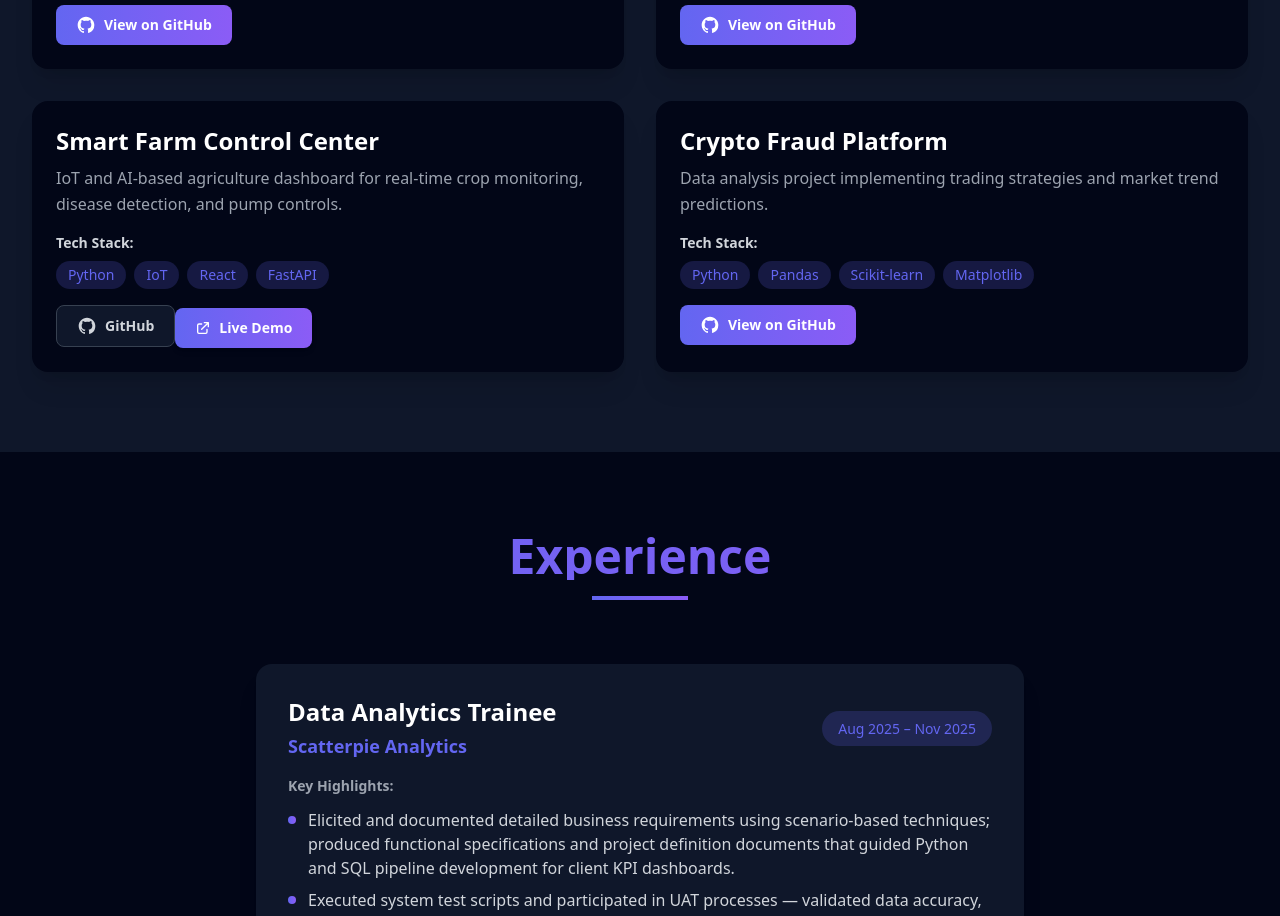
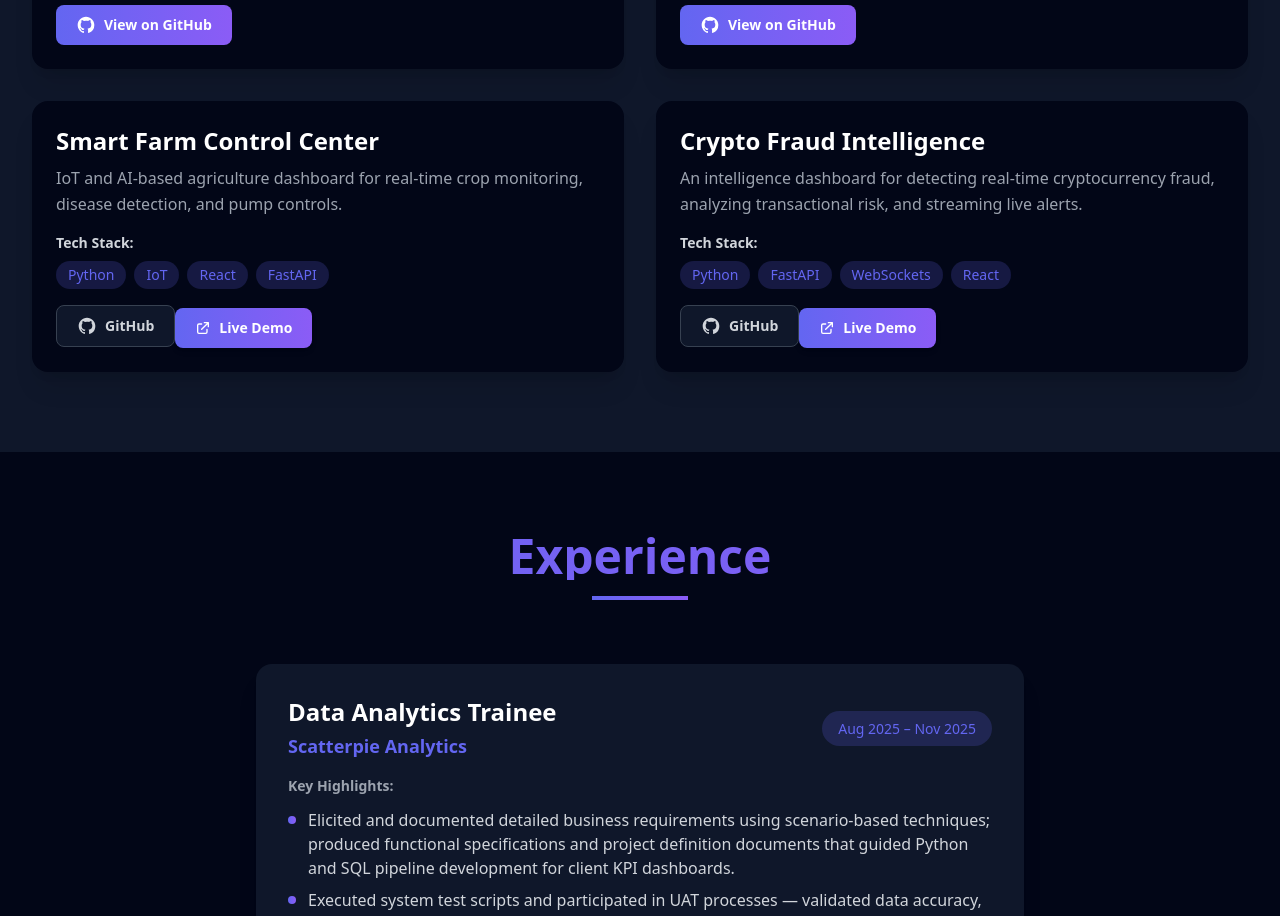
Before and after one commit to ritesh5102/Portfolio, a React (Vite) app: page / in a window 1280 px wide. Shown: the part 2720-3636 px from the top of the page. Built offline with nearby package versions, Linux system fonts and the light colour scheme.

Commit message:
Rename crypto project and add live demo link

```diff
--- a/src/components/Projects.jsx
+++ b/src/components/Projects.jsx
@@ -27,10 +27,11 @@ const Projects = () => {
       category: 'ai'
     },
     {
-      title: 'Crypto Fraud Platform',
-      description: 'Data analysis project implementing trading strategies and market trend predictions.',
-      techStack: ['Python', 'Pandas', 'Scikit-learn', 'Matplotlib'],
+      title: 'Crypto Fraud Intelligence',
+      description: 'An intelligence dashboard for detecting real-time cryptocurrency fraud, analyzing transactional risk, and streaming live alerts.',
+      techStack: ['Python', 'FastAPI', 'WebSockets', 'React'],
       github: 'https://github.com/ritesh5102/crypto-fraud-platform',
+      live: 'https://cryptofraudanalysis.netlify.app',
       category: 'data'
     }
   ]
```
